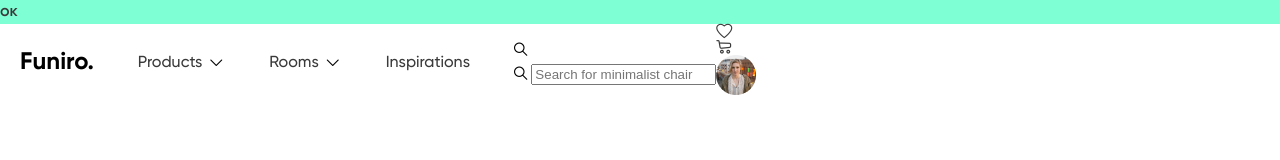
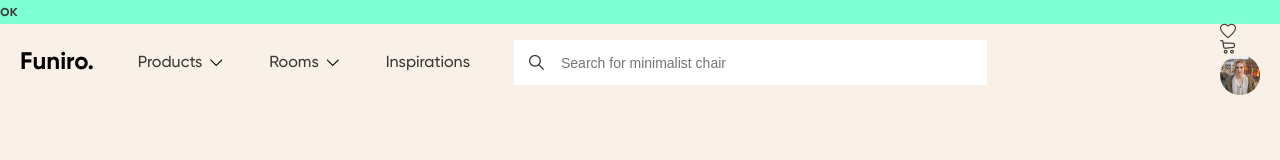
Before and after one commit to elmiramm/6__funiro, a website: page src/index.html in a window 1280 px wide. Drawn offline with nearby package versions, Linux system fonts and the light colour scheme; files that its build step writes are made by us from their sources; files whose address does not match are found by name; a web font is replaced by a local one.

Commit message:
search-form.scss

```diff
--- a/src/js/app.js
+++ b/src/js/app.js
@@ -1,7 +1,5 @@
 import * as flsFunctions from "./modules/functions.js";
 flsFunctions.isWebp();
-console.log('okkk');
-
 
 import Swiper, { Navigation, Pagination } from 'swiper';
 // init Swiper:
--- a/src/scss/header.scss
+++ b/src/scss/header.scss
@@ -37,4 +37,10 @@
 	&__menu {
 		flex: 0 1 420px;
 	}
+
+	&__search {
+		@media (min-width: 991.98px) {
+			flex: 1 1 auto;
+		}
+	}
 }
--- /dev/null
+++ b/src/scss/search-form.scss
@@ -0,0 +1,28 @@
+.search-form {
+	max-width: 473px;
+	&__icon {
+		display: none;
+	}
+	&__item {
+		display: flex;
+		align-items: center;
+
+		background-color: #fff;
+	}
+	&__btn {
+		flex: 0 0 45px;
+		height: 45px;
+
+		font-size: 15px;
+		color: #333;
+	}
+	&__input {
+		width: 100%;
+		padding-right: 20px;
+
+		font-size: 14px;
+		color: $darkGrayColorGray3;
+
+		border: none;
+	}
+}
--- a/src/scss/style.scss
+++ b/src/scss/style.scss
@@ -28,6 +28,8 @@ body {
 	font-size: $fontSize;
 	line-height: 1.5;
 	color: $mainColorGray1;
+
+	background-color: #F9F1E7;
 }
 
 a {
@@ -69,6 +71,7 @@ img {
 
 @import "header.scss";
 @import "menu.scss";
+@import "search-form.scss";
 
 
 
```
Also changed, not shown: dist/css/style.css, dist/css/style.min.css, dist/js/app.min.js.
